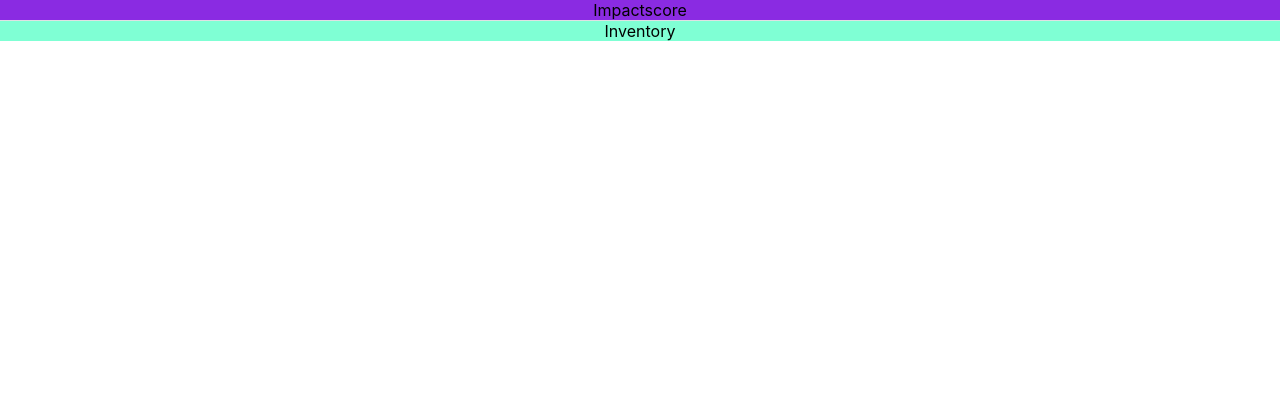
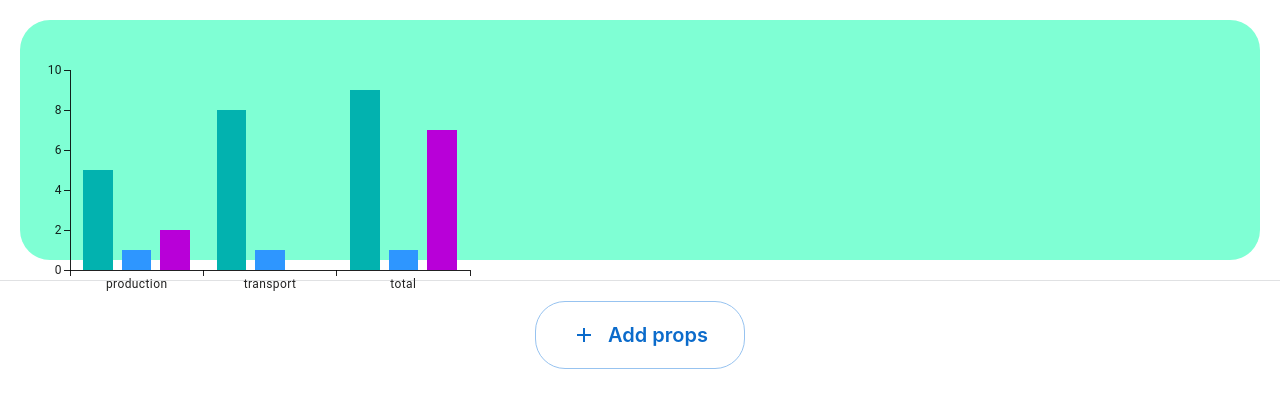
Before and after one commit to amFarwati/SPOC_Analyse_Impact_IT, a React (Create React App) app in the folder v_0.0/: page / in a window 1280 px wide. Shown: the top 408 px of the page. Built offline with nearby package versions, Linux system fonts and the light colour scheme.

Commit message:
Front presque terminer
PB:
- pas gestion choix
- pas fonction calcul
- pas recuperation ID eds props
- bouton del ne marche pas
- pas affichage resultat
- pas de lien chart/props

```diff
--- a/v_0.0/package.json
+++ b/v_0.0/package.json
@@ -6,7 +6,10 @@
     "@emotion/react": "^11.11.1",
     "@emotion/styled": "^11.11.0",
     "@fontsource/inter": "^5.0.8",
+    "@mui/icons-material": "^5.14.9",
     "@mui/joy": "^5.0.0-beta.7",
+    "@mui/material": "^5.14.10",
+    "@mui/x-charts": "^6.0.0-alpha.11",
     "@testing-library/jest-dom": "^5.17.0",
     "@testing-library/react": "^13.4.0",
     "@testing-library/user-event": "^13.5.0",
--- a/v_0.0/src/components/ImpactScore.js
+++ b/v_0.0/src/components/ImpactScore.js
@@ -1,10 +1,28 @@
 import React from 'react';
 import "../styles/ImpactScore.css";
+import { BarChart } from '@mui/x-charts/BarChart';
+
+let BD = {xAxis:['production','transport','total'],series:[{data:[5,8,9]},{data:[1,1,1]},{data:[2,0,7]}]};
 
 function ImpactScore() {
   return (
     <div className='impactScore'>
-      Impactscore
+      <div className='chart'>
+        <BarChart
+            xAxis={[{
+                    scaleType: 'band',
+                    data: BD.xAxis,
+                    categoryGapRatio: 0.2,
+                    barGapRatio: 0.3
+                  }]}
+            series={BD.series}
+            width={500}
+            height={300}
+        />
+      </div>
+      <div className='texte'>
+
+      </div>
     </div>
   )
 }
--- a/v_0.0/src/components/Inventory.js
+++ b/v_0.0/src/components/Inventory.js
@@ -1,10 +1,34 @@
 import React from 'react'
+import { useEffect, useState } from 'react'
 import "../styles/Inventory.css";
+import Item from "./InventoryItem";
+import Button from '@mui/joy/Button';
+import Add from '@mui/icons-material/Add';
+
+var listProps=[];
 
 function Inventory() {
+
+  const [addProps, setAddProps] = useState(false);
+
+  useEffect(() => {
+    const scrollingElement = (document.scrollingElement || document.body);
+    scrollingElement.scrollTop = scrollingElement.scrollHeight;
+    listProps.push(/*listProps.length===0?<Item ID ={0}/>:<Item ID ={listProps[listProps.length-1].ID+1}/>); console.log(listProps.length,listProps*/)
+  }, [addProps]);
+
   return (
     <div className='inventory'>
-      Inventory
+      {listProps.map(item => {return <div className='item'>{item}</div>})}
+      <Button startDecorator={<Add />}
+              variant="outlined"
+              onClick={()=>{setAddProps(!addProps)}}
+              style={{
+                borderRadius: 30,
+                padding: "18px 36px",
+                fontSize: "20px"
+            }}
+              size="lg">Add props</Button>
     </div>
   )
 }
--- /dev/null
+++ b/v_0.0/src/components/InventoryItem.js
@@ -0,0 +1,23 @@
+import React from 'react'
+import "../styles/InventoryItem.css";
+import Input from '@mui/joy/Input';
+import Divider from '@mui/joy/Divider';
+import Button from '@mui/joy/Button';
+import RemoveCircleOutlineIcon from '@mui/icons-material/RemoveCircleOutline';
+
+function InventoryItem({props}) {
+    const ID = props.ID;
+  return (
+    <div className='item'>
+      Prop :
+      <Input placeholder="Type in here…" variant="soft" />
+      <Divider orientation="vertical" />
+      Quantity :
+      <Input placeholder="Type in here…" variant="soft" />
+      <Divider orientation="vertical" />
+      <Button startDecorator={<RemoveCircleOutlineIcon />} color="danger" high={20} width={20} onClick={function(){}} />
+    </div>
+  )
+}
+
+export default InventoryItem
--- a/v_0.0/src/styles/ImpactScore.css
+++ b/v_0.0/src/styles/ImpactScore.css
@@ -1,3 +1,6 @@
 .impactScore{
-    background-color: blueviolet;
+    background-color: aquamarine;
+    height:30vh;
+    margin:20px;
+    border-radius: 30px;
 }
--- a/v_0.0/src/styles/Inventory.css
+++ b/v_0.0/src/styles/Inventory.css
@@ -1,3 +1,12 @@
 .inventory{
-    background-color: aquamarine;
+    height:100%;
+    margin:20px;
+    border-radius: 30px;
 }
+
+.item{
+    background-color: rgb(62, 218, 166);
+    height:100%;
+    margin:20px;
+    border-radius: 30px;
+}
--- /dev/null
+++ b/v_0.0/src/styles/InventoryItem.css
@@ -0,0 +1,6 @@
+.item{
+    display: flex;
+    flex-direction: column;
+    flex-wrap: wrap;
+    height: 50px;
+}
```
Also changed, not shown: 2 other files (tests, documents, lock files or other folders).
